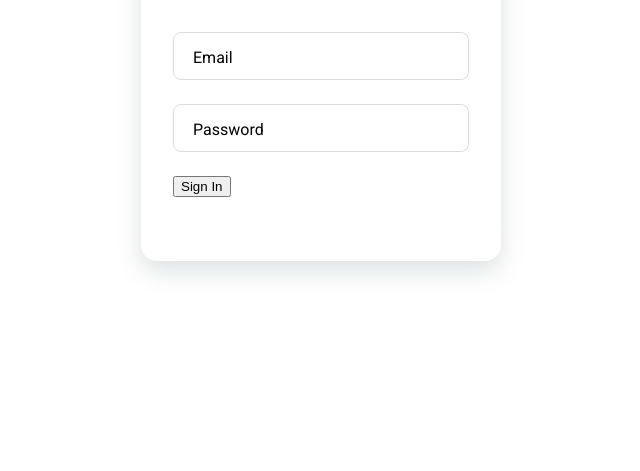
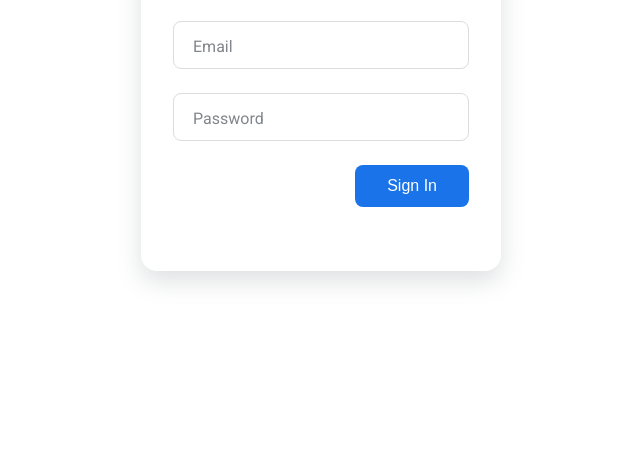
Before and after one commit to ngoctan3006/html, a plain HTML site: page google_input.html in a window 1280 px wide. Shown: the part 329-800 px from the top of the page, without its empty margins (319-959 px from the left). Drawn offline with Linux system fonts and the light colour scheme.

Commit message:
update google form style

```diff
--- a/assets/css/input/google_input.css
+++ b/assets/css/input/google_input.css
@@ -76,4 +76,49 @@ h1 {
     left: 1rem;
     padding: 0 0.25rem;
     background-color: #fff;
+    color: var(--input-color);
+    font-size: var(--normal-font-size);
+    transition: 0.3s;
 }
+
+.form__button {
+    display: block;
+    margin-left: auto;
+    padding: 0.75rem 2rem;
+    outline: none;
+    border: none;
+    background-color: var(--first-color);
+    color: #fff;
+    font-size: var(--normal-font-size);
+    border-radius: 0.5rem;
+    cursor: pointer;
+    transition: 0.3s;
+}
+
+.form__button:hover {
+    box-shadow: 0 10px 36px rgba(0, 0, 0, 0.15);
+}
+
+/* Input focus move up label */
+.form__input:focus + .form__label {
+    top: -0.5rem;
+    left: 0.8rem;
+    color: var(--first-color);
+    font-size: var(--small-font-size);
+    font-weight: 500;
+    z-index: 10;
+}
+
+/* Input focus sticky top level */
+.form__input:not(:placeholder-shown).form__input:not(:focus) + .form__label {
+    top: -0.5rem;
+    left: 0.8rem;
+    font-size: var(--small-font-size);
+    font-weight: 500;
+    z-index: 10;
+}
+
+/* Input focus */
+.form__input:focus {
+    border: 2px solid var(--first-color);
+}
--- a/google_input.html
+++ b/google_input.html
@@ -14,7 +14,7 @@
             <h1 class="form__title">Sign In</h1>
 
             <div class="form__div">
-                <input type="text" class="form__input" placeholder=" ">
+                <input type="email" class="form__input" placeholder=" ">
                 <label for="" class="form__label">Email</label>
             </div>
 
```
